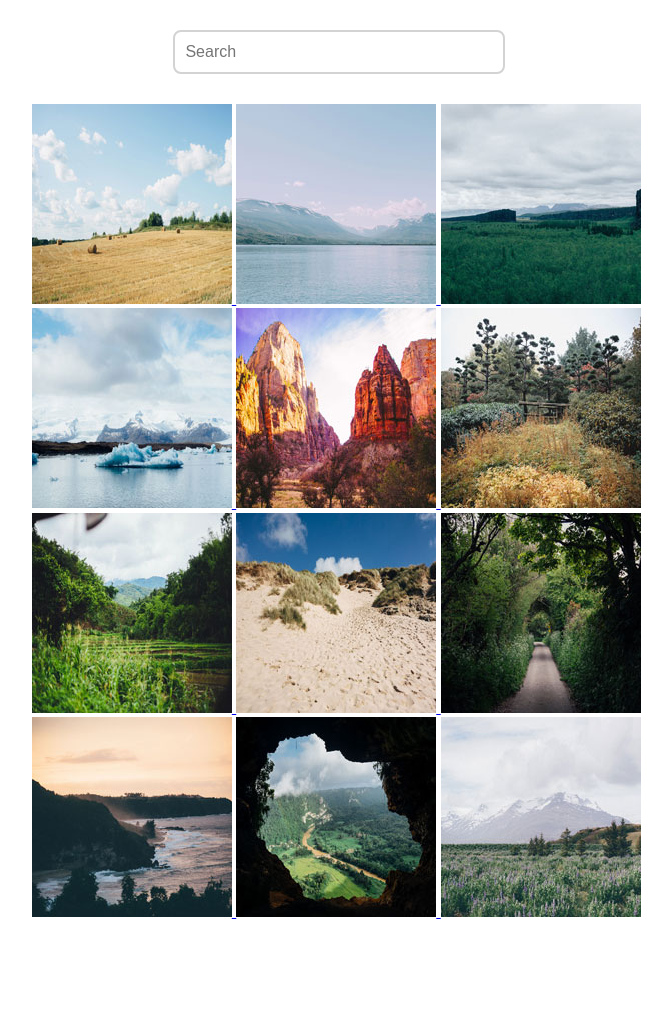
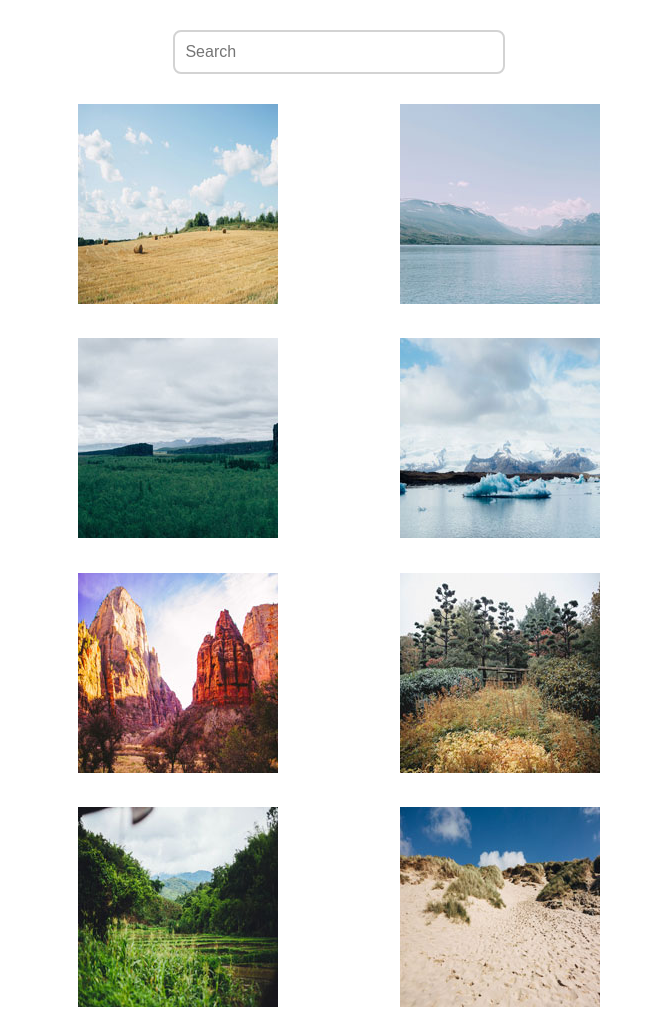
Before and after one commit to SavannaWilliams/techdegree-project-5, a plain HTML site: page index.html in a window 1280 px wide. Shown: the top 1015 px of the page, without its empty margins (301-973 px from the left). Drawn offline with nearby package versions, Linux system fonts and the light colour scheme.

Commit message:
Fix CSS gallery that was broken by new div.

```diff
--- a/css/styles.css
+++ b/css/styles.css
@@ -27,10 +27,6 @@ input {
 }
 
 main {
-  display: grid;
-  grid-template-columns: repeat(auto-fit, minmax(200px, 1fr));
-  grid-template-rows: repeat(3, 1fr);
-  gap: 30px;
   max-width: 60%;
   margin: 0 auto;
 }
@@ -44,6 +40,13 @@ img {
   Base Layout Styles
 ==================================== */
 
-.gallery img {
+.gallery {
+  display: grid;
+  grid-template-columns: repeat(auto-fit, minmax(200px, 1fr));
+  grid-template-rows: repeat(3, 1fr);
+  gap: 30px;
+}
+
+.gallery a{
   justify-self: center;
 }
```
